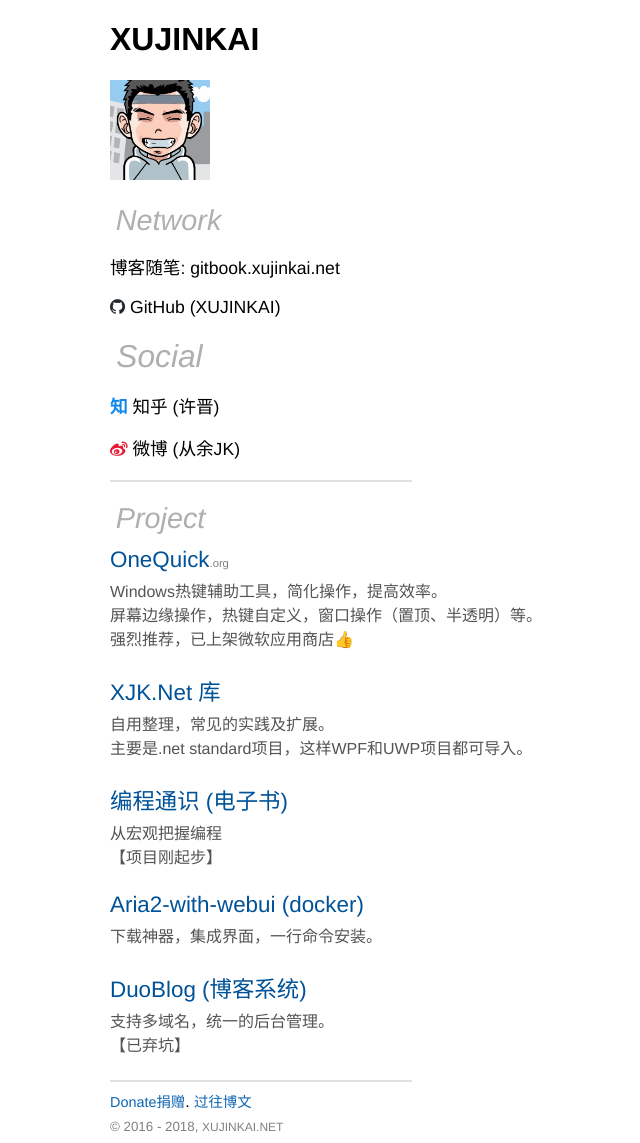
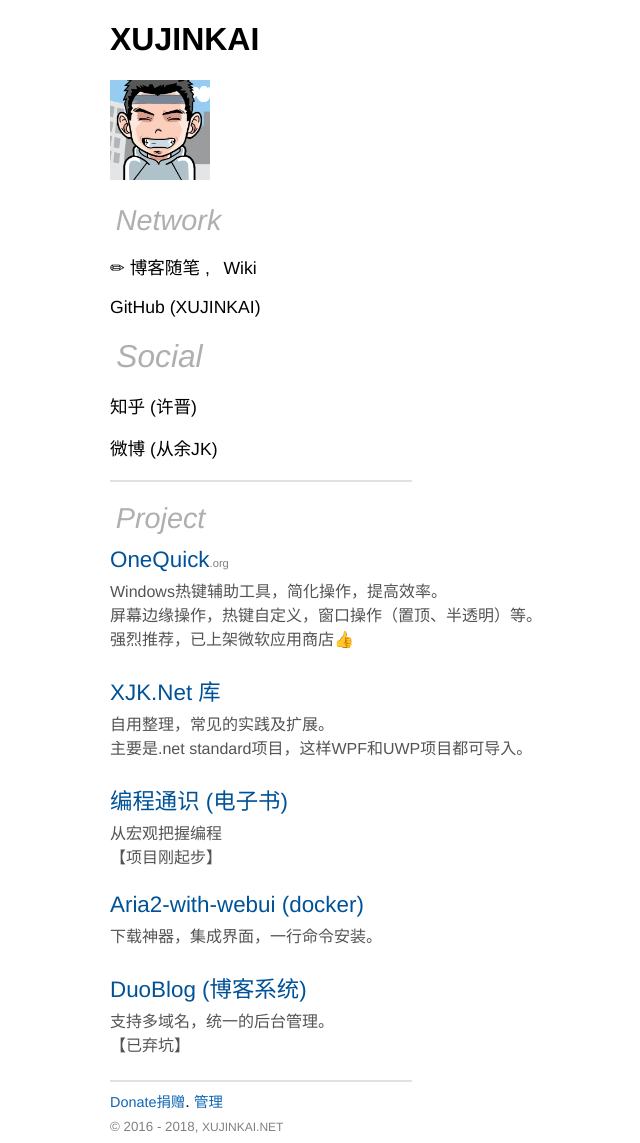
Before and after one commit to XUJINKAI/blog, a Jekyll site: the page built from index.md, in a window 1280 px wide. Shown: the whole page, without its empty margins (280-920 px from the left). Built offline with Jekyll 4.4.1, drawn with Linux system fonts in a browser that asks for light colours.

Commit message:
index.md

```diff
--- a/_layouts/index.html
+++ b/_layouts/index.html
@@ -15,8 +15,6 @@
   <!-- Bootstrap -->
   <!-- <link href="/css/bootstrap.min.css" rel="stylesheet"/> -->
   <!-- <script src="/js/bootstrap.min.js"></script> -->
-  <!-- font-awesome -->
-  <link href="/css/font-awesome.min.css" rel="stylesheet">
 <style>
 body {
   font-family: "Helvetica Neue", Helvetica, Arial, "PingFang SC", "Hiragino Sans GB", "Heiti SC", "Microsoft YaHei", "WenQuanYi Micro Hei", sans-serif;
@@ -25,7 +23,6 @@
 </head>
 
 <body>
-
 <div align="center">
 <div class="index-content" align="left">
 {{ content }}
--- a/admin/index.html
+++ b/admin/index.html
@@ -11,5 +11,8 @@
 </head>
 <body>
   <script src="https://unpkg.com/netlify-cms@^1.0/dist/cms.js"></script>
+  <div style="position: absolute; left: 50%; top: 15px; z-index: 300;">
+  	<a href="/">HOME</a>
+  </div>
 </body>
 </html>
--- a/index.html
+++ b/index.md
@@ -61,21 +61,24 @@
 
 <div class="links">
 <p>
-<a href="https://gitbook.xujinkai.net" target="_blank">博客随笔: gitbook.xujinkai.net</a>
+	<span>✏</span>
+	<a href="/posts">博客随笔</a>
+	<span style="margin-right: .5em;">, </span>
+	<a href="https://wiki.xujinkai.net" target="_blank">Wiki</a>
 </p>
 
 <p>
-<a href="https://github.com/XUJINKAI" target="_blank"><i class="fa fa-github" style="color: #24292e;"></i> GitHub (XUJINKAI)</a>
+<a href="https://github.com/XUJINKAI" target="_blank">GitHub (XUJINKAI)</a>
 </p>
 
 <div class="section">Social</div>
 
 <p>
-<a href="https://www.zhihu.com/people/xxxjin" target="_blank"><i class="fa" style="font-weight: bolder; color: #0f88eb;">知</i> 知乎 (许晋)</a>
+<a href="https://www.zhihu.com/people/xxxjin" target="_blank">知乎 (许晋)</a>
 </p>
 
 <p>
-<a href="http://weibo.com/johnkale" target="_blank"><i class="fa fa-weibo" style="color: #e6162d;"></i> 微博 (从余JK)</a>
+<a href="http://weibo.com/johnkale" target="_blank">微博 (从余JK)</a>
 </p>
 </div>
 
@@ -128,8 +131,8 @@
 
 <div class="footer">
 <a href="/donate">Donate捐赠</a>.
-<a href="/posts">过往博文</a>
+<a href="/admin">管理</a>
 
 <div style="height: 6px;"></div>
-<small style="color: gray;">© 2016 - 2018, <a href="https://github.com/XUJINKAI/XUJINKAI.github.io" style="color: gray;">XUJINKAI.NET</a></small>
+<small style="color: gray;">© 2016 - 2018, <a href="https://github.com/XUJINKAI/XUJINKAI.github.io" target="_blank" style="color: gray;">XUJINKAI.NET</a></small>
 </div>
```
Also changed, not shown: 1 other file.
